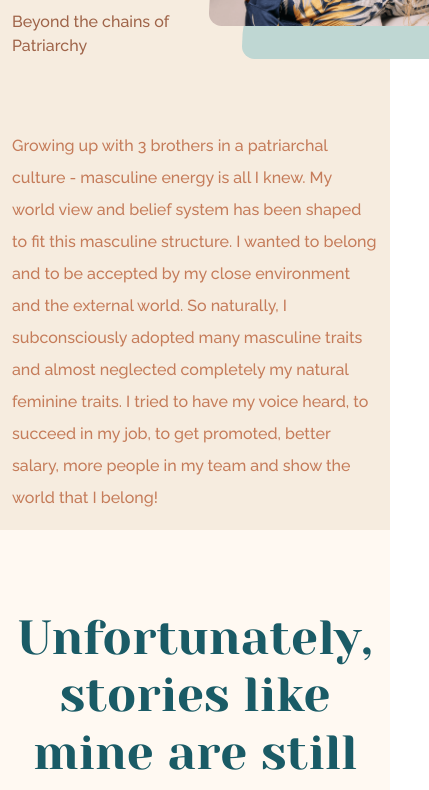
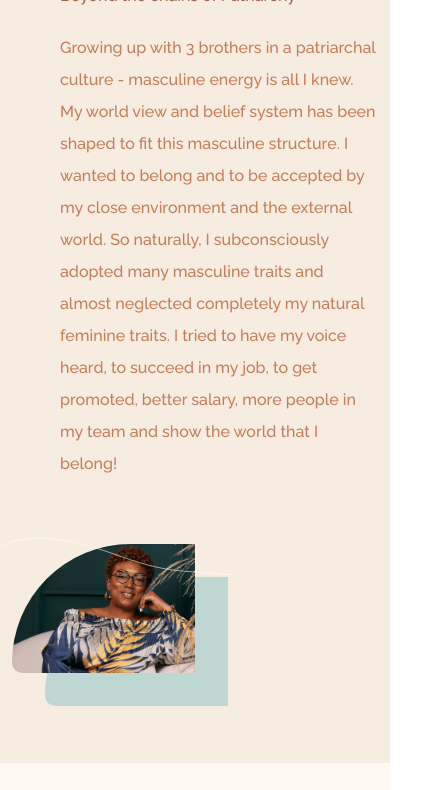
Before and after one commit to isabelleanno/BackToSelf-Static, a plain HTML site: page about.html in a window 390 px wide. Shown: the part 244-1034 px from the top of the page, 429 px wide, since content can reach past the window. Drawn offline with nearby package versions, Linux system fonts and the light colour scheme.

Commit message:
Revert to previous commit

```diff
--- a/about.html
+++ b/about.html
@@ -60,8 +60,8 @@
     </header>
     <!--Header/Nav Bar End ^^ Intro section start vv-->
     <div class="container-fluid m-0 p-0">
-      <div class="row w-100 about-intro light-background">
-        <div class="col">
+      <div class="row w-100 light-background">
+        <div class="col ms-5">
           <h1 class="mb-4 brown txt-lg my-6">My Journey</h1>
           <p class="medium brown my-4">Beyond the chains of Patriarchy</p>
           <p class="medium tan lh-lg">
@@ -74,16 +74,10 @@
             voice heard, to succeed in my job, to get promoted, better salary,
             more people in my team and show the world that I belong!
           </p>
-          <img src="images/wave-1.svg" alt="" class="wave-1" />
+          <img src="images/wave-1.svg" alt="" />
         </div>
-        <div class="col my-5 pe-0 d-flex flex-row">
-          <div class="col my-auto">
-            <h1 class="brown txt-lg">My Journey</h1>
-            <p class="medium brown my-4">Beyond the chains of Patriarchy</p>
-          </div>
-          <div class="col-7 col-sm-12">
-            <img src="images/danelle.png" alt="" class="horiz-portrait" />
-          </div>
+        <div class="col-6 my-5 pe-0">
+          <img src="images/danelle.png" alt="" class="horiz-portrait" />
         </div>
       </div>
     </div>
--- a/css/styles.css
+++ b/css/styles.css
@@ -417,10 +417,6 @@ img.bullet-point {
   padding: 0;
   margin: 0;
 }
-/*-------------------------------8.) About Intro section -----------------------------------------*/
-.about-intro > col {
-  margin-left: 5vh;
-}
 /*------------------------------------------------.) Footer---------------------------------------------------*/
 /*Keeping footer down at the bottom of the page */
 #grid-container > footer {
@@ -474,25 +470,6 @@ img.bullet-point {
   }
   div.sect-right {
     margin: 2rem;
-  }
-  .about-intro {
-    display: flex;
-    flex-direction: column-reverse;
-  }
-  .about-intro > .col {
-    margin-left: 0;
-    display: flex;
-    flex-direction: column;
-  }
-  div.about-intro > div.col > img.wave-1 {
-    display: none;
-  }
-  img.horiz-portrait {
-    align-self: flex-end;
-  }
-  body > div:nth-child(2) > div > div:nth-child(1) > h1,
-  body > div:nth-child(2) > div > div:nth-child(1) > p.medium.brown.my-4 {
-    display: none;
   }
 }
 @media screen and (max-width: 988px) {
```
